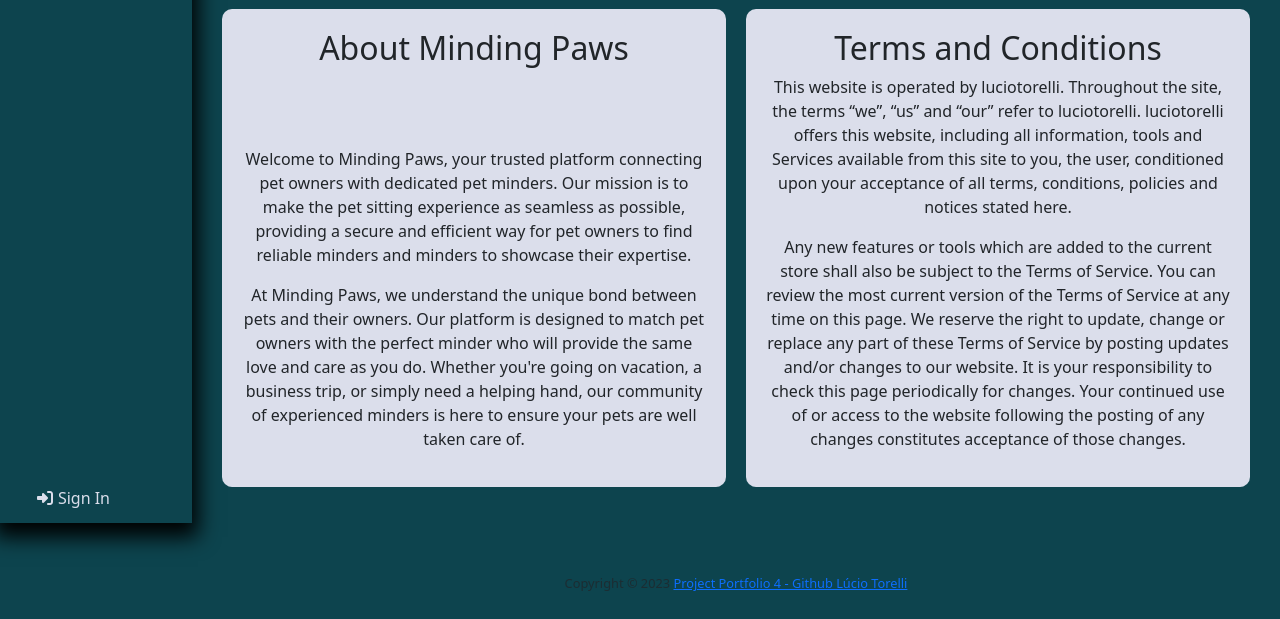
After one commit to luciotorelli/minding-paws, a Django app: page /about-us/ in a window 1280 px wide. The commit adds this page. Shown: the part 277-896 px from the top of the page. Run offline with Django 3.2, Linux system fonts and the light colour scheme; some libraries are stand-ins or nearby versions.

Commit message:
Add about us url, view and template

```diff
--- a/mindingpaws/urls.py
+++ b/mindingpaws/urls.py
@@ -15,5 +15,6 @@ urlpatterns = [
     path('my-profile-pet-owner/', views.UpdatePetOwnerView.as_view(), name='update-pet-owner-profile'),
     path('my-profile/', views.ProfileRedirectView.as_view(), name='my-profile-redirect'),
     path('change-password/', PasswordChangeView.as_view(), name='change-password'),
+    path('about-us/', views.AboutUsView.as_view(), name='about_us'),
 
 ]
--- a/mindingpaws/views.py
+++ b/mindingpaws/views.py
@@ -25,6 +25,8 @@ class HomeRedirectView(View):
         else:
             return redirect('welcome')
 
+class AboutUsView(TemplateView):
+    template_name = 'about_us.html'
 
 class PetOwnerSignUp(SignupView):
     template_name = 'account/signup_pet_owner.html'
--- /dev/null
+++ b/templates/about_us.html
@@ -0,0 +1,22 @@
+{% extends 'base.html' %}
+
+{% block content %}
+<div class="container">
+  <div class="row mx-2">
+    <div class="col-12 col-md-6 sign-up-div">
+        <h2>About Minding Paws</h2>
+        <div class="scrollable-content d-flex flex-column align-items-center justify-content-start">
+          <p>Welcome to Minding Paws, your trusted platform connecting pet owners with dedicated pet minders. Our mission is to make the pet sitting experience as seamless as possible, providing a secure and efficient way for pet owners to find reliable minders and minders to showcase their expertise.</p>
+          <p>At Minding Paws, we understand the unique bond between pets and their owners. Our platform is designed to match pet owners with the perfect minder who will provide the same love and care as you do. Whether you're going on vacation, a business trip, or simply need a helping hand, our community of experienced minders is here to ensure your pets are well taken care of.</p>
+        </div>
+      </div>
+
+      <div class="col-12 col-md-6 sign-up-div">
+        <h2>Terms and Conditions</h2>
+        <div class="scrollable-content d-flex flex-column align-items-center justify-content-start">
+          <p>This website is operated by luciotorelli. Throughout the site, the terms “we”, “us” and “our” refer to luciotorelli. luciotorelli offers this website, including all information, tools and Services available from this site to you, the user, conditioned upon your acceptance of all terms, conditions, policies and notices stated here.</p>
+          <p>Any new features or tools which are added to the current store shall also be subject to the Terms of Service. You can review the most current version of the Terms of Service at any time on this page. We reserve the right to update, change or replace any part of these Terms of Service by posting updates and/or changes to our website. It is your responsibility to check this page periodically for changes. Your continued use of or access to the website following the posting of any changes constitutes acceptance of those changes.</p>
+        </div>
+      </div>
+</div>
+{% endblock %}
--- a/templates/base.html
+++ b/templates/base.html
@@ -44,7 +44,7 @@
           <!-- Navbar Item 3 Logged In -->
           <a
             class="nav-item nav-link btn flex-grow-1 rounded-0 btn-nav"
-            href="#"
+            href="{% url 'about_us' %}"
           >
             <i class="fa fa-solid fa-paw"></i>About us
           </a>
@@ -75,7 +75,7 @@
           <!-- Navbar Item 3 Logged Out -->
           <a
             class="nav-item nav-link btn flex-grow-1 rounded-0 btn-nav"
-            href="#"
+            href="{% url 'about_us' %}"
           >
             <i class="fa fa-solid fa-paw"></i>About us
           </a>
```
